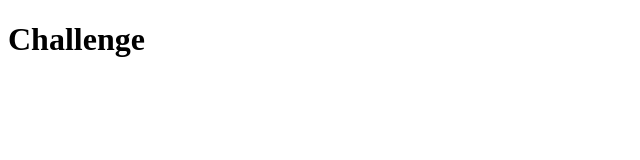
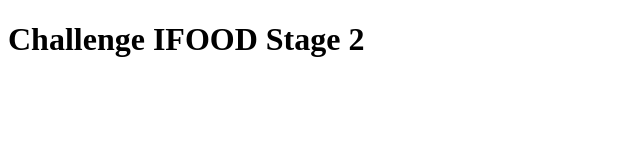
Before and after one commit to dev-andreola/challenge-ifood, a plain HTML site: page index.html in a window 1280 px wide. Shown: the whole page, without its empty margins (0-640 px from the left). Drawn offline with Linux system fonts and the light colour scheme.

Commit message:
mudei nada

```diff
--- a/index.html
+++ b/index.html
@@ -6,6 +6,6 @@
     <title>Document</title>
   </head>
   <body>
-    <h1>Challenge</h1>
+    <h1>Challenge IFOOD Stage 2</h1>
   </body>
 </html>
```
